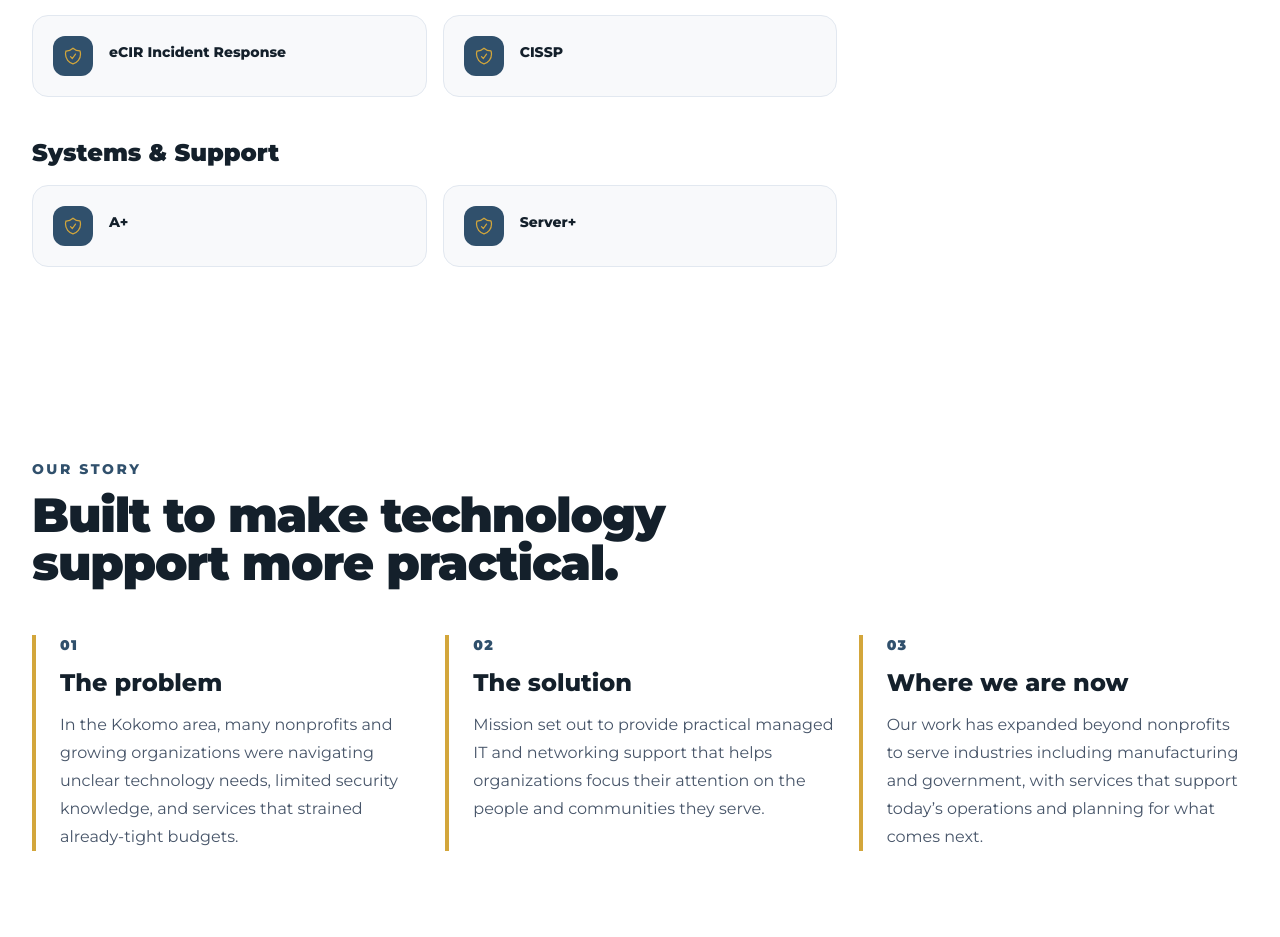
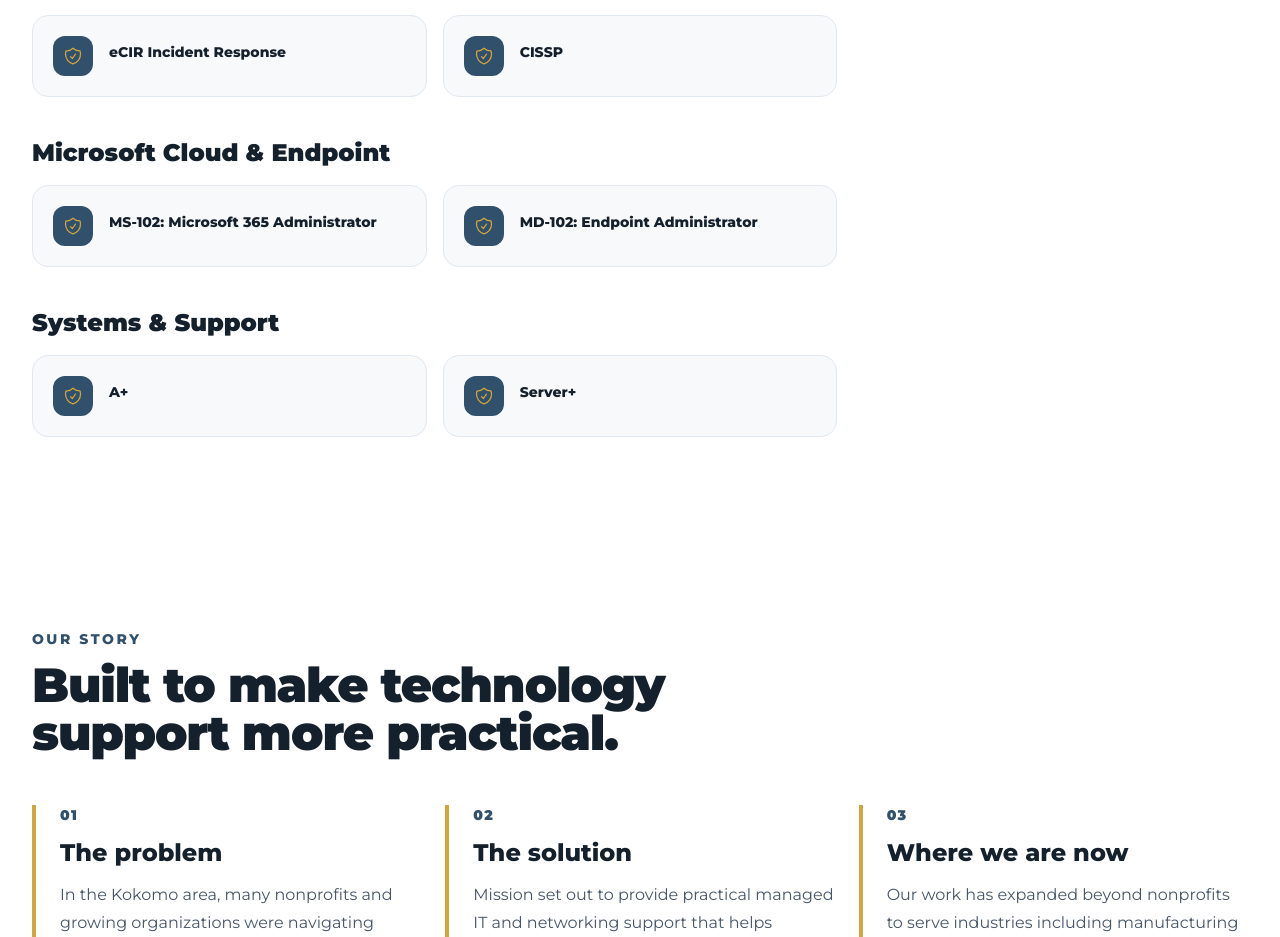
Before and after one commit to MissionTS/mts-site, a Next.js app: page /about in a window 1280 px wide. Shown: the part 3202-4139 px from the top of the page. Built offline with nearby package versions, Linux system fonts and the light colour scheme.

Commit message:
add Microsoft MS-102 and MD-102 certifications

```diff
--- a/app/about/page.tsx
+++ b/app/about/page.tsx
@@ -21,6 +21,7 @@ const values = [
 const certificationGroups = [
   ["Networking", ["Network+", "Cisco CCNA", "Cisco Certified Network Professional (CCNP) Enterprise", "Cisco Certified Network Professional (CCNP) Wireless", "Aruba Architect for Network Architecture"]],
   ["Security & Incident Response", ["Security+", "Cisco Certified Network Professional (CCNP) Security", "Cisco Certified Network Professional (CCNP) Cybersecurity", "eCIR Incident Response", "CISSP"]],
+  ["Microsoft Cloud & Endpoint", ["MS-102: Microsoft 365 Administrator", "MD-102: Endpoint Administrator"]],
   ["Systems & Support", ["A+", "Server+"]],
 ];
 
```
